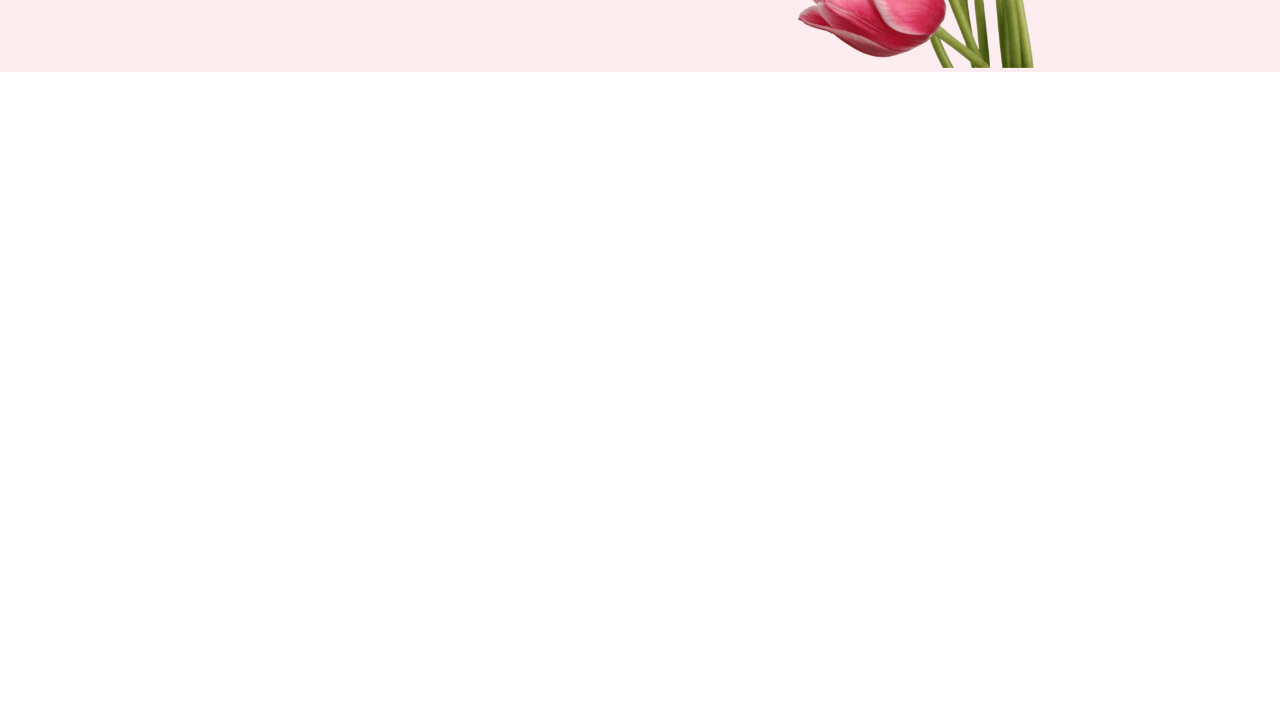
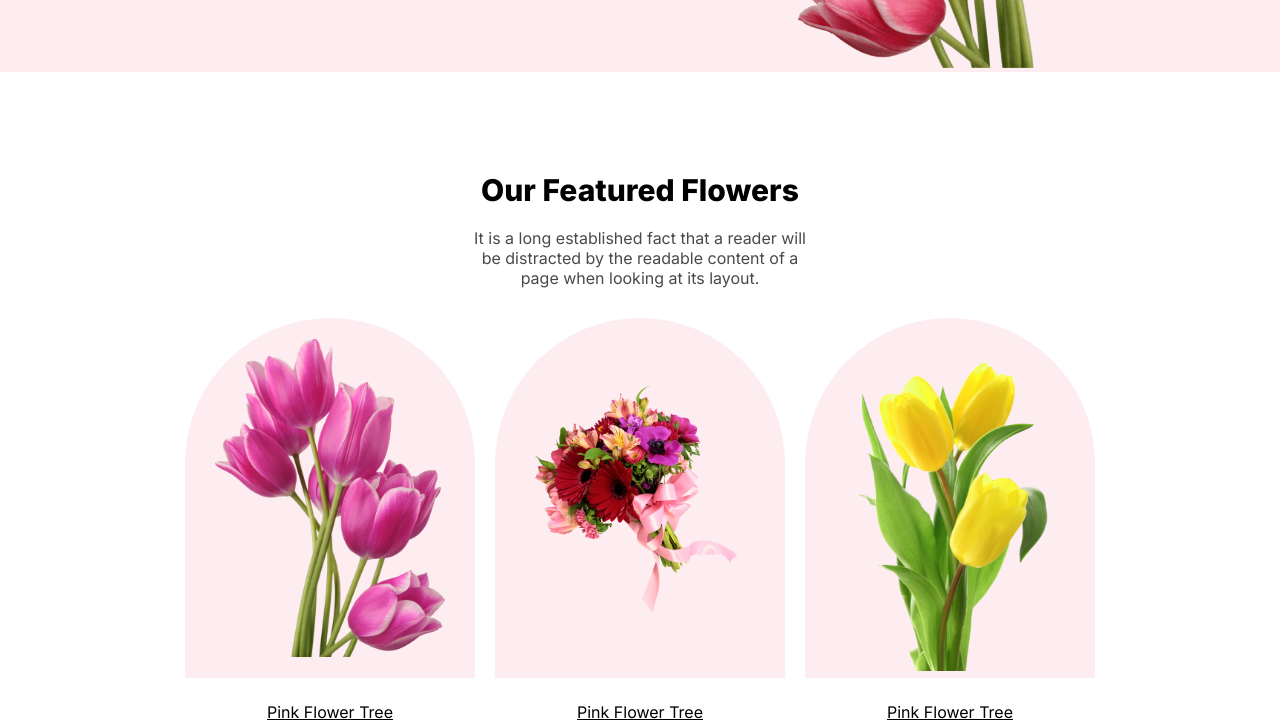
Before and after one commit to mehefujali/flower-shop, a plain HTML site: page index.html in a window 1280 px wide. Shown: the part 432-1154 px from the top of the page. Before the commit the page ends 800 px from the top, so only its background shows below. Drawn offline with Linux system fonts and the light colour scheme.

Commit message:
Our Featured Flowers

```diff
--- a/index.html
+++ b/index.html
@@ -28,6 +28,25 @@
                 </div>
             </div>
         </section>
+        <section class="o-f-f">
+            <h1>Our Featured Flowers</h1>
+            <p>It is a long established fact that a reader will be distracted by the readable content of a page when
+                looking at its layout.</p>
+            <div class="our-flor-cards">
+                <div class="card">
+                    <div class="graphis"><img src="./Flower Asset/pngwing 6.png" alt=""></div>
+                    <p class="pink-f-t">Pink Flower Tree</p>
+                </div>
+                <div class="card">
+                    <div class="graphis"><img src="./Flower Asset/pngwing 5.png" alt=""></div>
+                    <p class="pink-f-t">Pink Flower Tree</p>
+                </div>
+                <div class="card">
+                    <div class="graphis"><img src="./Flower Asset/pngwing 7.png" alt=""></div>
+                    <p class="pink-f-t">Pink Flower Tree</p>
+                </div>
+            </div>
+        </section>
     </main>
     <footer>
 
--- a/style.css
+++ b/style.css
@@ -68,6 +68,63 @@ button {
 
 
 
+
+
+
+/* Our Featured Flowers     */
+
+.o-f-f {
+    max-width: 1440px;
+    margin: auto;
+    text-align: center;
+    margin-top: 100px;
+}
+
+.o-f-f>h1 {
+    font-size: 30px;
+    font-weight: 800;
+}
+
+.o-f-f>p {
+    max-width: 350px;
+    font-size: 16px;
+    color: rgb(73, 73, 73);
+    margin: auto;
+    margin-top: 20px;
+    margin-bottom: 30px;
+}
+
+.our-flor-cards {
+    display: flex;
+    justify-content: center;
+    gap: 20px;
+    margin: 0 30px;
+}
+
+.graphis {
+    background-color: rgba(229, 84, 115, 0.1);
+
+    height: 300px;
+    display: flex;
+    align-items: center;
+    justify-content: center;
+    flex: 1;
+    padding: 30px;
+    border-radius: 200px 200px 0 0;
+}
+
+.graphis img {
+    width: 230px;
+}
+
+.pink-f-t {
+    margin-top: 24px;
+    text-decoration: underline;
+}
+
+
+
+
 @media screen and (max-width:600PX) {
     .hero-contener {
         flex-direction: column-reverse;
@@ -93,4 +150,9 @@ button {
     .hero-image-pirt img {
         max-height: 300px;
     }
+
+    .our-flor-cards {
+        flex-direction: column;
+    }
+
 }
```
